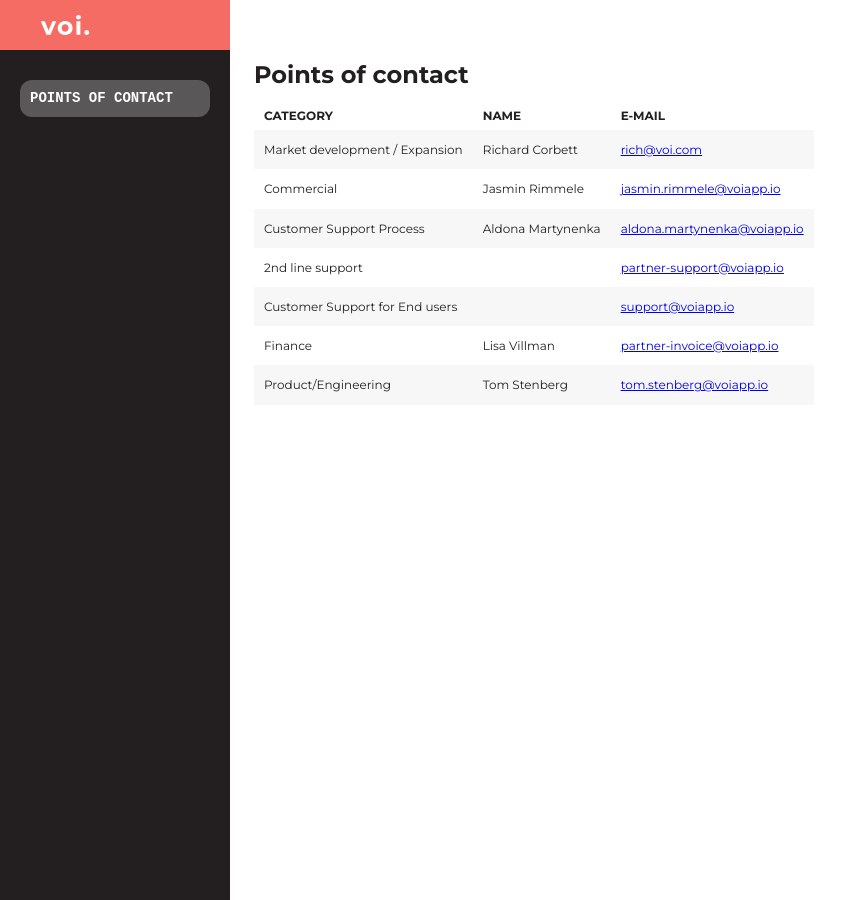
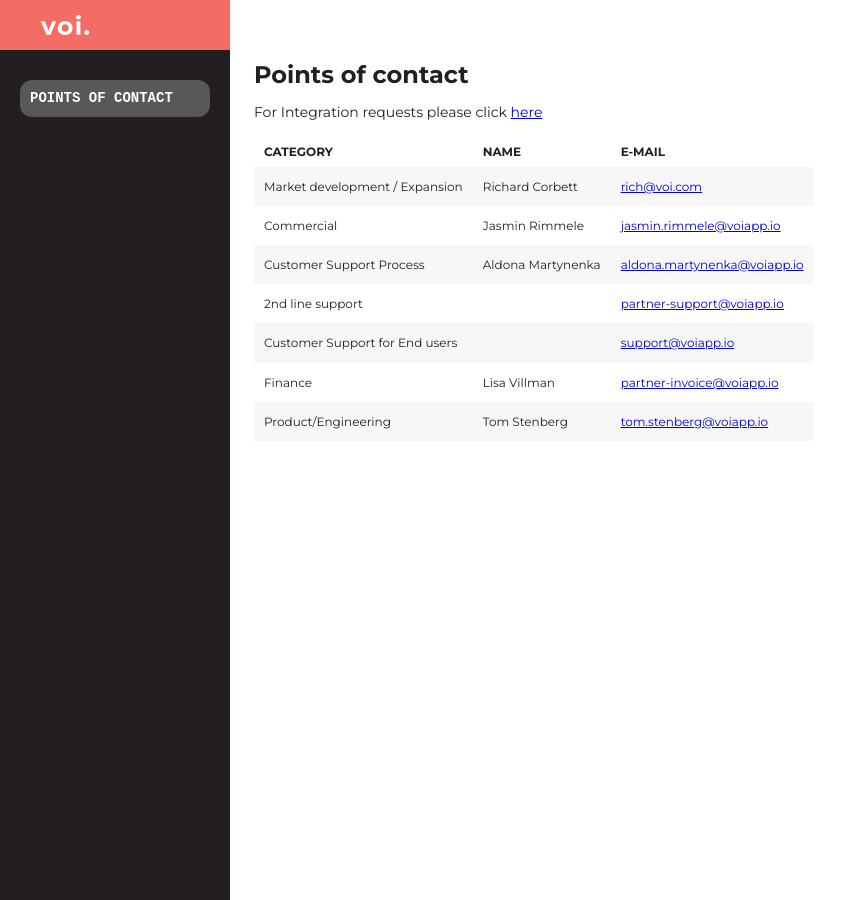
Before and after one commit to voi-api/voi-api.github.io, a Jekyll site: the page built from poc.md, in a window 1280 px wide and 900 px high. Shown: the whole window, without its empty margins (0-867 px from the left). Built offline with Jekyll 4.4.1, drawn with Linux system fonts in a browser that asks for light colours; some web fonts are replaced.

Commit message:
added link to integration requests

```diff
--- a/poc.md
+++ b/poc.md
@@ -8,6 +8,8 @@ description: Who to contact about what.
 
 # Points of contact
 
+For Integration requests please click [here](https://voidev.atlassian.net/servicedesk/customer/portal/16/group/72)
+
 | Category                       | Name              | E-mail                                                            |
 | ------------------------------ | ----------------- | ----------------------------------------------------------------- |
 | Market development / Expansion | Richard Corbett   | [rich@voi.com](mailto:rich@voi.com)                               |
```
